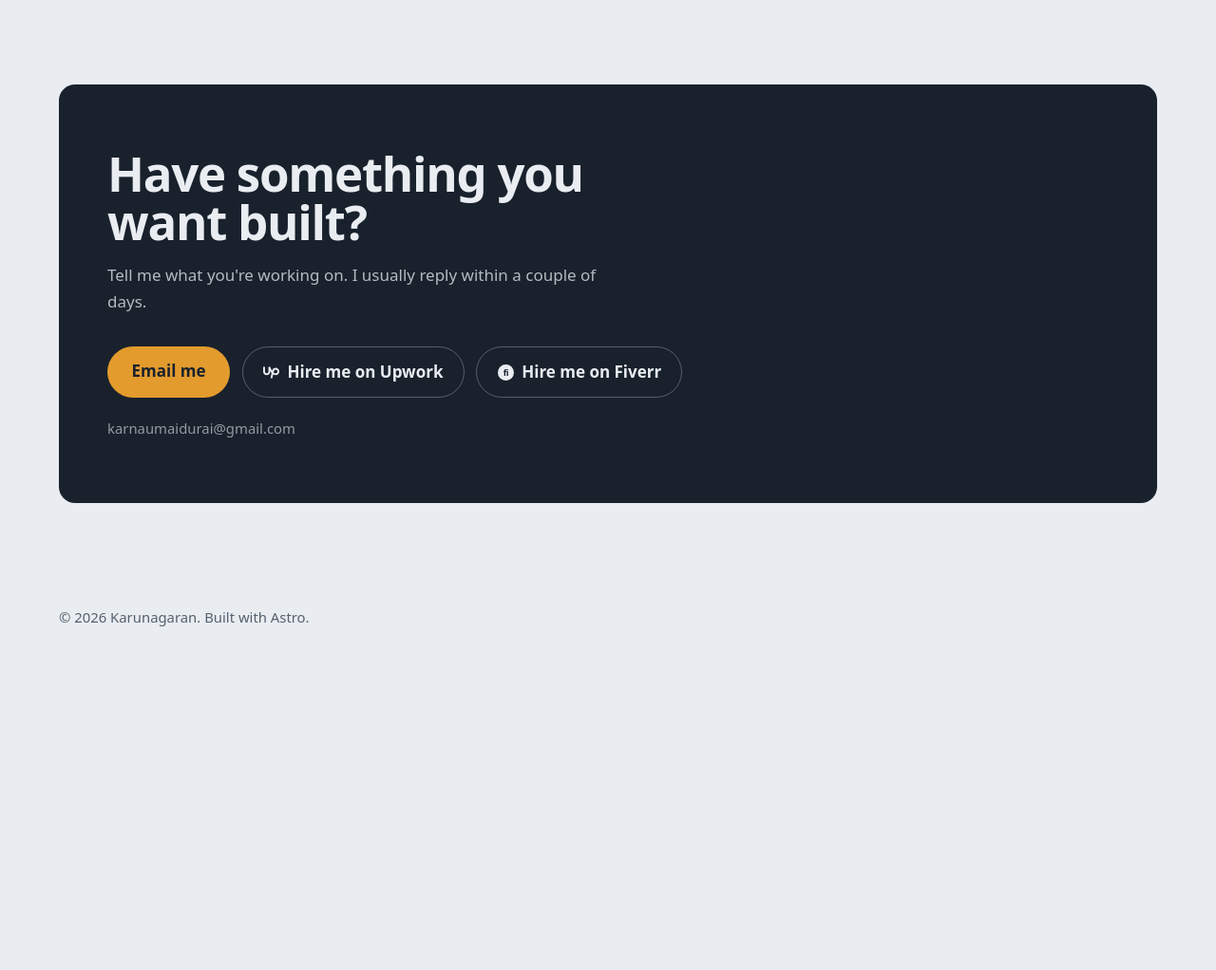
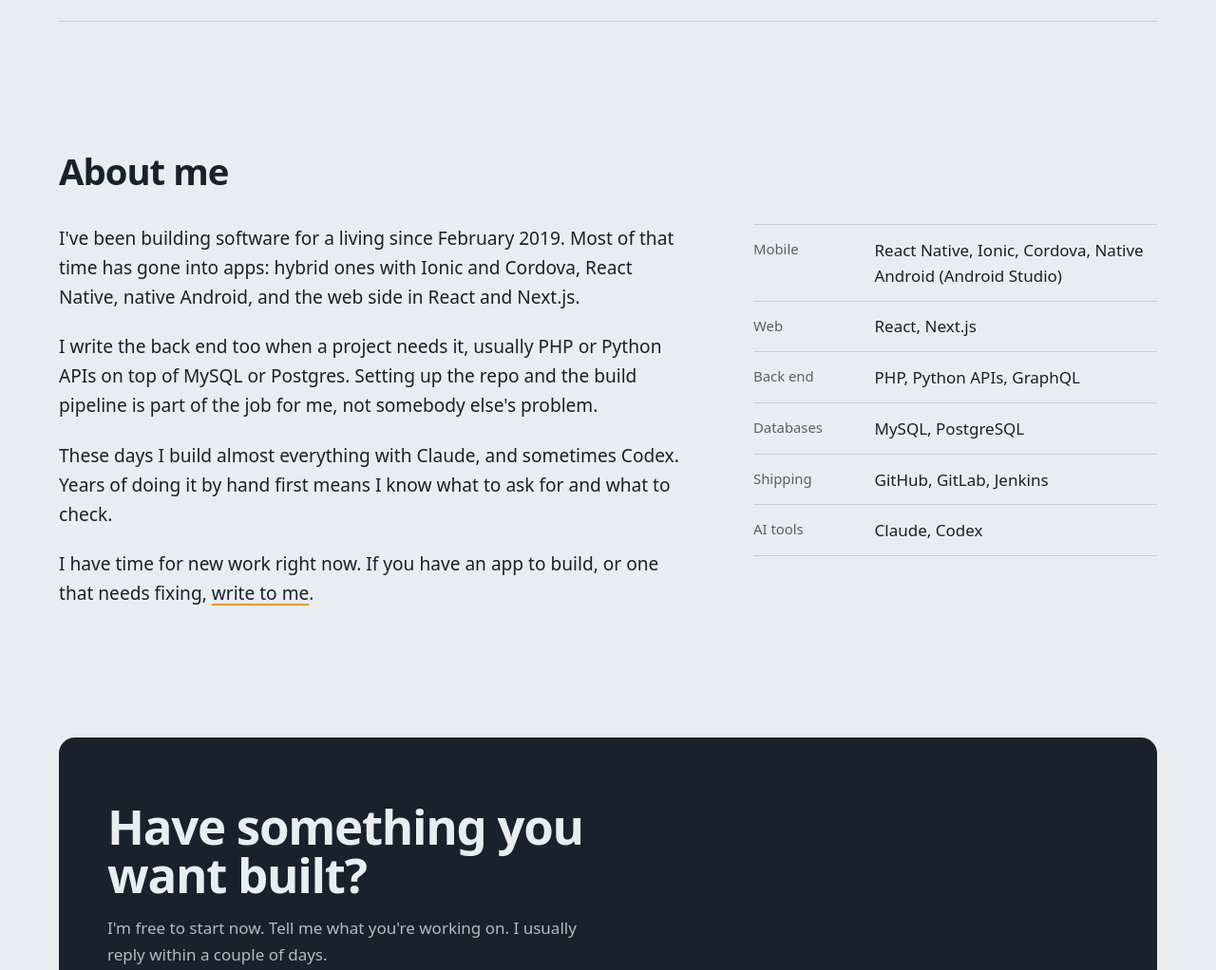
Before and after one commit to karna419/portfolio, an Astro site: page / in a window 1280 px wide. Shown: the part 1494-2516 px from the top of the page at 95% size. Before the commit the page ends 2198 px from the top, so only its background shows below. Built offline with nearby package versions, Linux system fonts and the light colour scheme; Astro itself is replaced by a stand-in of ours; no server answers; animation ran at ten frames a second.

```diff
--- a/src/layouts/Base.astro
+++ b/src/layouts/Base.astro
@@ -44,6 +44,7 @@ const year = new Date().getFullYear();
       <div class="flex items-center gap-5 sm:gap-7">
         <nav class="flex gap-5">
           <a href="/#work" class="link">Work</a>
+          <a href="/#about" class="link">About</a>
           <a href="/#contact" class="link">Let's talk</a>
         </nav>
         <ul class="flex items-center gap-1 border-l border-rule pl-3 sm:pl-5">
--- a/src/pages/index.astro
+++ b/src/pages/index.astro
@@ -10,6 +10,15 @@ const hire = site.links.filter((l) => site.hire.includes(l.label));
 ---
 <Base>
   <section class="mx-auto max-w-6xl px-5 sm:px-8 pt-20 sm:pt-32 pb-16">
+    {site.available && (
+      <a href="#contact" class="mb-8 inline-flex items-center gap-2.5 rounded-full border border-rule bg-paper/70 px-4 py-1.5 text-sm font-medium hover:border-go transition-colors">
+        <span class="relative flex size-2.5" aria-hidden="true">
+          <span class="absolute inline-flex size-full rounded-full bg-go opacity-60 animate-ping motion-reduce:hidden"></span>
+          <span class="relative inline-flex size-2.5 rounded-full bg-go"></span>
+        </span>
+        Available for new work
+      </a>
+    )}
     <!-- Sized against the column width (cqi) so the name always spans it exactly. -->
     <div class="@container">
     <h1 class="font-display font-bold tracking-[-0.045em] leading-[0.9] text-[16.8cqi] whitespace-nowrap">
@@ -85,10 +94,35 @@ const hire = site.links.filter((l) => site.hire.includes(l.label));
     )}
   </section>
 
+  <section id="about" class="mx-auto max-w-6xl px-5 sm:px-8 py-16 scroll-mt-8">
+    <h2 class="text-3xl sm:text-4xl font-semibold tracking-tight">About me</h2>
+
+    <div class="mt-8 grid gap-x-16 gap-y-10 lg:grid-cols-[minmax(0,1fr)_minmax(0,25rem)]">
+      <div class="max-w-[60ch] space-y-5 text-lg leading-relaxed">
+        {site.about.map((para) => <p>{para}</p>)}
+        {site.available && (
+          <p>
+            I have time for new work right now. If you have an app to build, or one that needs
+            fixing, <a class="link" href="#contact">write to me</a>.
+          </p>
+        )}
+      </div>
+
+      <dl class="border-t border-rule self-start">
+        {site.stack.map((row) => (
+          <div class="grid grid-cols-[6.5rem_minmax(0,1fr)] gap-x-4 border-b border-rule py-3">
+            <dt class="text-sm text-muted pt-0.5">{row.group}</dt>
+            <dd>{row.items.join(', ')}</dd>
+          </div>
+        ))}
+      </dl>
+    </div>
+  </section>
+
   <section id="contact" class="mx-auto max-w-6xl px-5 sm:px-8 py-16 scroll-mt-8">
     <div class="rounded-2xl bg-night text-snow dark:ring-1 dark:ring-rule px-6 sm:px-12 py-12 sm:py-16">
       <h2 class="text-3xl sm:text-5xl font-semibold tracking-tight max-w-[18ch]">Have something you want built?</h2>
-      <p class="mt-4 max-w-[55ch] text-snow/75">Tell me what you're working on. I usually reply within a couple of days.</p>
+      <p class="mt-4 max-w-[55ch] text-snow/75">{site.available && "I'm free to start now. "}Tell me what you're working on. I usually reply within a couple of days.</p>
       <div class="mt-8 flex flex-wrap gap-3">
         {site.email && (
           <a href={`mailto:${site.email}`} class="inline-block rounded-full bg-marigold text-night font-semibold px-6 py-3 hover:bg-snow transition-colors">Email me</a>
--- a/src/site.ts
+++ b/src/site.ts
@@ -6,6 +6,24 @@ export const site = {
   // One plain sentence: what you do and for whom.
   intro: 'I build web and mobile apps — from the first sketch to the version people use every day.',
   location: 'Chennai, India', // leave empty to hide
+  // true shows the green "Available for new work" badge and the lines that go with it.
+  // Set to false when you're booked.
+  available: true,
+  // About me: one string per paragraph.
+  about: [
+    "I've been building software for a living since February 2019. Most of that time has gone into apps: hybrid ones with Ionic and Cordova, React Native, native Android, and the web side in React and Next.js.",
+    'I write the back end too when a project needs it, usually PHP or Python APIs on top of MySQL or Postgres. Setting up the repo and the build pipeline is part of the job for me, not somebody else\'s problem.',
+    'These days I build almost everything with Claude, and sometimes Codex. Years of doing it by hand first means I know what to ask for and what to check.',
+  ],
+  // What I work with, grouped and in the order shown.
+  stack: [
+    { group: 'Mobile', items: ['React Native', 'Ionic', 'Cordova', 'Native Android (Android Studio)'] },
+    { group: 'Web', items: ['React', 'Next.js'] },
+    { group: 'Back end', items: ['PHP', 'Python APIs', 'GraphQL'] },
+    { group: 'Databases', items: ['MySQL', 'PostgreSQL'] },
+    { group: 'Shipping', items: ['GitHub', 'GitLab', 'Jenkins'] },
+    { group: 'AI tools', items: ['Claude', 'Codex'] },
+  ],
   email: 'karnaumaidurai@gmail.com', // leave empty to hide the email link
   // Shown as icons under the intro, in this order (after email).
   links: [
--- a/src/styles/global.css
+++ b/src/styles/global.css
@@ -16,6 +16,8 @@
   --color-marigold: #e39b2d;
   --color-marigold-deep: #8a5200;
   --color-code: #dde3e9;
+  /* The "available" dot. The one green on the site. */
+  --color-go: #1c9a56;
 
   --font-display: "Bricolage Grotesque Variable", ui-sans-serif, system-ui, sans-serif;
   --font-sans: "Instrument Sans Variable", ui-sans-serif, system-ui, sans-serif;
@@ -30,6 +32,7 @@
   --color-rule: #283340;
   --color-marigold-deep: #f0b45a;
   --color-code: #1c2530;
+  --color-go: #3ecf7c;
 }
 
 @layer base {
```
Also changed, not shown: 1 other file.
